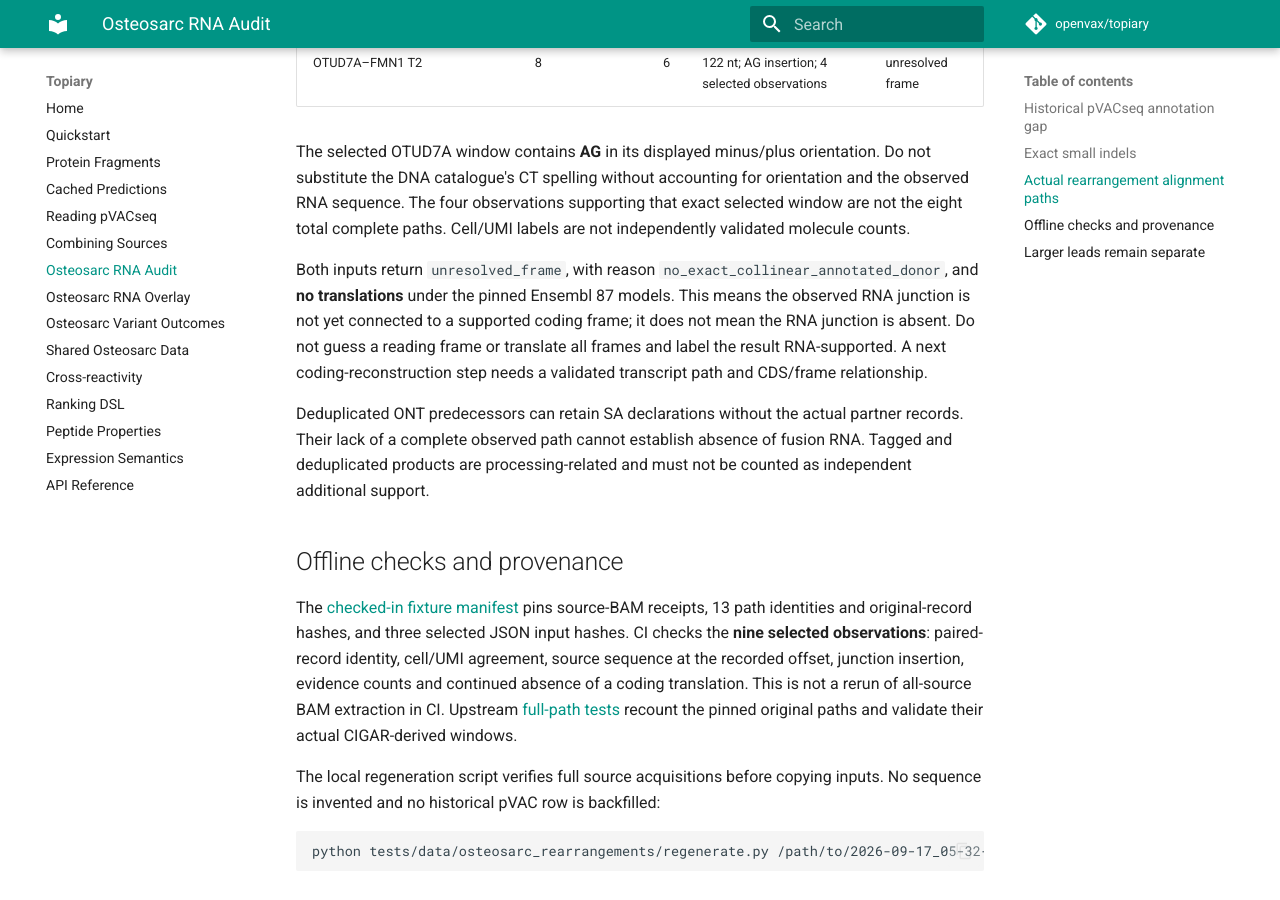
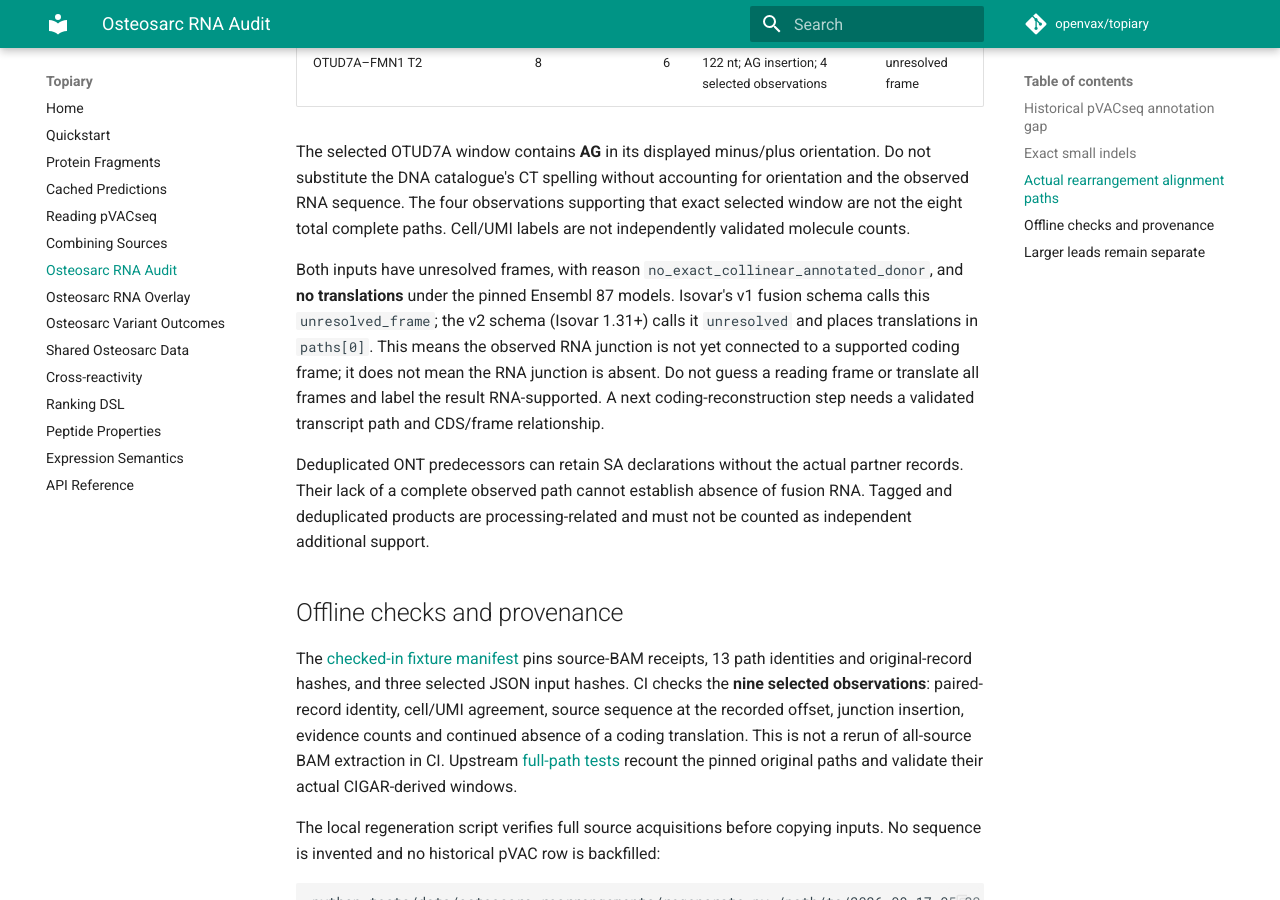
Before and after one commit to openvax/topiary, an MkDocs documentation site: the page built from docs/osteosarc-rna-audit.md, in a window 1280 px wide and 900 px high, scrolled down 1783 px. Built offline with MkDocs 1.6.1 and Material for MkDocs 9.7.7, drawn with Linux system fonts in a browser that asks for light colours; comment, search, counter and statistics services are not loaded.

Commit message:
Keep provenance fixture checks compatible with Isovar fusion v2

```diff
--- a/docs/osteosarc-rna-audit.md
+++ b/docs/osteosarc-rna-audit.md
@@ -69,9 +69,11 @@ accounting for orientation and the observed RNA sequence. The four observations
 supporting that exact selected window are not the eight total complete paths.
 Cell/UMI labels are not independently validated molecule counts.
 
-Both inputs return `unresolved_frame`, with reason
+Both inputs have unresolved frames, with reason
 `no_exact_collinear_annotated_donor`, and **no translations** under the pinned
-Ensembl 87 models. This means the observed RNA junction is not yet connected to
+Ensembl 87 models. Isovar's v1 fusion schema calls this `unresolved_frame`;
+the v2 schema (Isovar 1.31+) calls it `unresolved` and places translations in
+`paths[0]`. This means the observed RNA junction is not yet connected to
 a supported coding frame; it does not mean the RNA junction is absent.
 Do not guess a reading frame or translate all frames and label the result
 RNA-supported. A next coding-reconstruction step needs a validated transcript
```
Also changed, not shown: CHANGELOG.md (+2 -0 lines), 1 other file.
